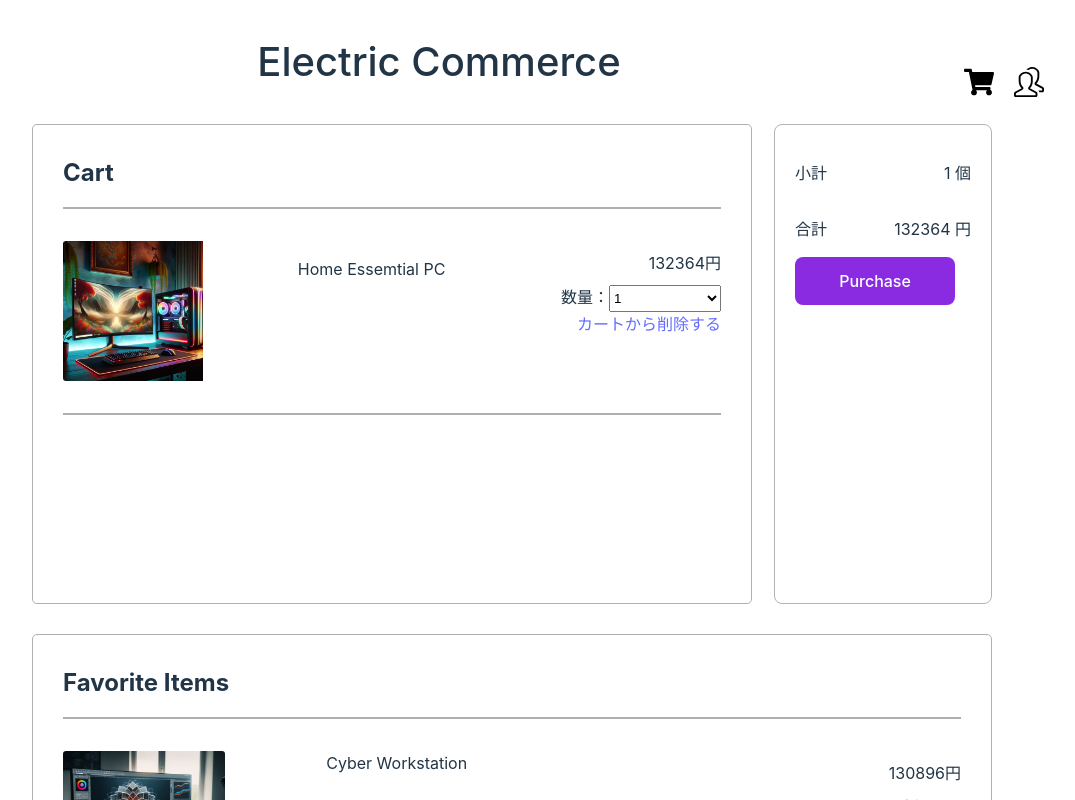
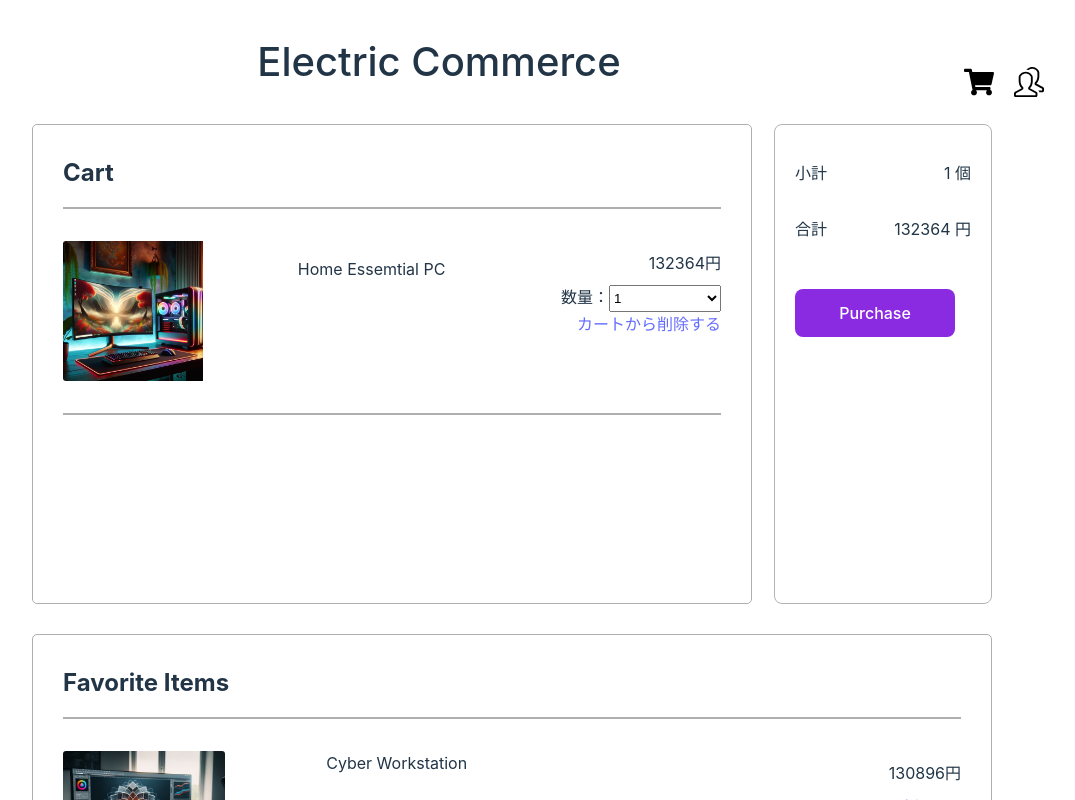
Before and after one commit to kip2/E-Commerce-Site-React, a React (Vite) app in the folder app/: page /cart in a window 1280 px wide. Shown: the top 800 px of the page, without its empty margins (128-1203 px from the left). Built offline with nearby package versions, Linux system fonts and the light colour scheme.

Commit message:
fix: ボタンのマージン調整

```diff
--- a/app/src/components/organisms/InformationMenu.css
+++ b/app/src/components/organisms/InformationMenu.css
@@ -1,6 +1,12 @@
 .buttons {
     max-width: 20%;
 }
+
+.buttons * {
+    margin-top: 2rem;
+}
+
+
 
 .information-menu-title {
     font-size: 20px;
```
Also changed, not shown: app/src/components/molecules/IconButtons.css (line endings or trailing spaces).
